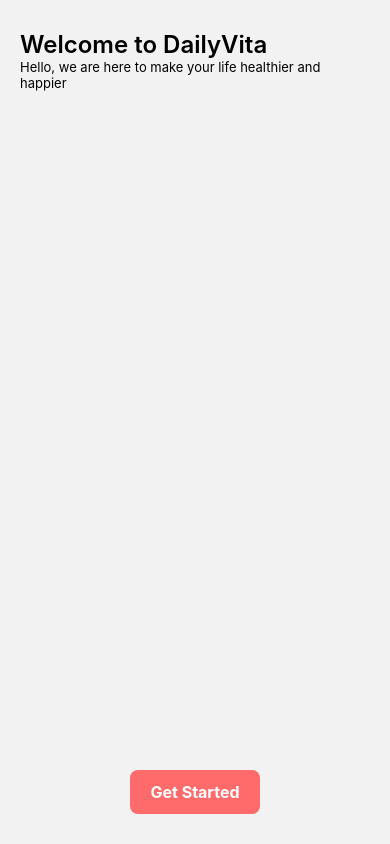
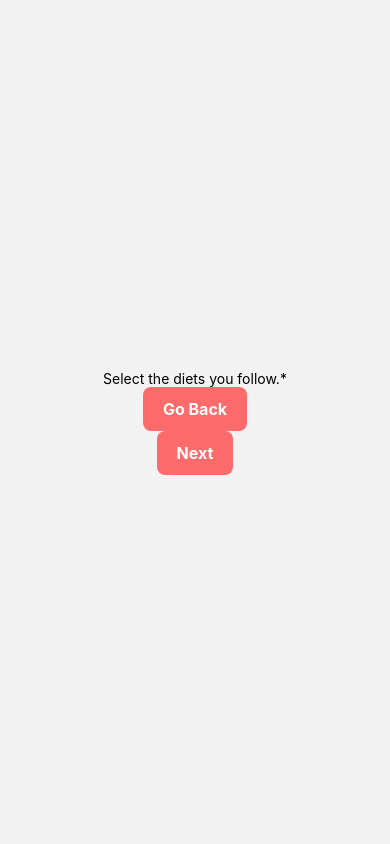
Before and after one commit to shyawn/State-Management, a React Native app: screen /Diet in a window 390 px wide. Built offline with nearby package versions, Linux system fonts and the light colour scheme.

Commit message:
feat: create diet page

```diff
--- a/App.tsx
+++ b/App.tsx
@@ -4,6 +4,7 @@
 import {createNativeStackNavigator} from '@react-navigation/native-stack';
 import Home from './src/pages/Home';
 import HealthConcern from './src/pages/HealthConcern';
+import Diet from './src/pages/Diet';
 
 function App(): React.JSX.Element {
   // type RootStackParamList = {
@@ -21,6 +22,7 @@
       <Stack.Navigator screenOptions={{headerShown: false}}>
         <Stack.Screen name="Home" component={Home} />
         <Stack.Screen name="HealthConcern" component={HealthConcern} />
+        <Stack.Screen name="Diet" component={Diet} />
       </Stack.Navigator>
     </NavigationContainer>
   );
--- /dev/null
+++ b/src/pages/Diet.tsx
@@ -0,0 +1,21 @@
+import {View, Text} from 'react-native';
+import React from 'react';
+import {useNavigation} from '@react-navigation/native';
+import Button from '../components/Button';
+
+export default function Diet() {
+  const navigation = useNavigation();
+  const handleBack = () => {
+    return navigation.goBack();
+  };
+  const handlePress = () => {
+    return navigation.navigate('Allergies');
+  }; // todo: refactor for multiple cases
+  return (
+    <View style={{flex: 1, alignItems: 'center', justifyContent: 'center'}}>
+      <Text>Select the diets you follow.*</Text>
+      <Button title="Go Back" onPress={handleBack} />
+      <Button title="Next" onPress={handlePress} />
+    </View>
+  );
+}
```
